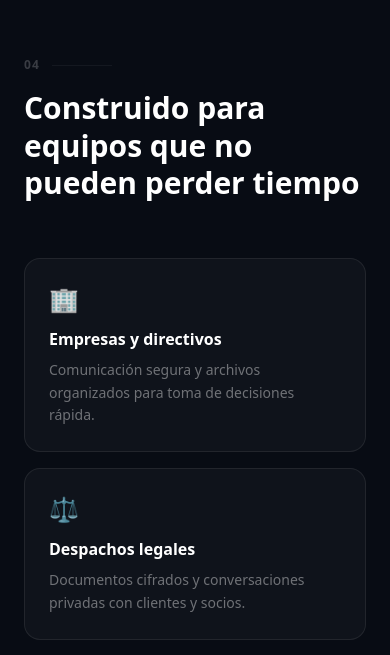
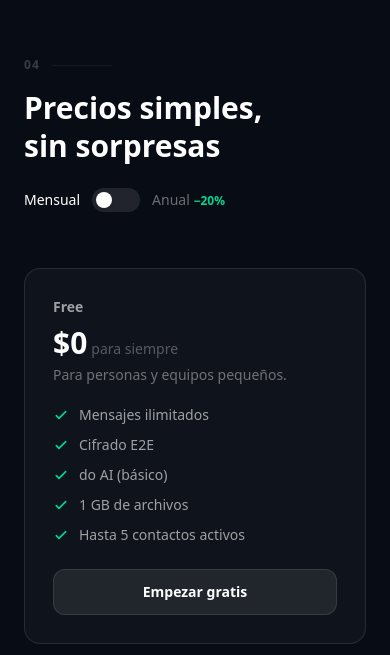
Before and after one commit to abelnvv08/do-chat, a Next.js app: page /landing in a window 390 px wide. Shown: the part 5122-5777 px from the top of the page. Built offline with nearby package versions, Linux system fonts and the light colour scheme.

Commit message:
fix: remove industry-specific section 04 from landing
Co-Authored-By: Claude Sonnet 4.6 <noreply@anthropic.com>

```diff
--- a/src/app/landing/page.tsx
+++ b/src/app/landing/page.tsx
@@ -326,40 +326,11 @@ export default function LandingV2() {
         </div>
       </section>
 
-      {/* ── FOR WHO ── */}
-      <section className="py-24 px-6 border-t border-white/5">
-        <div className="max-w-6xl mx-auto">
-          <div className="flex items-center gap-3 mb-4">
-            <span className="text-xs font-bold text-white/20 tracking-widest uppercase">04</span>
-            <div className="h-px flex-1 bg-white/5 max-w-[60px]" />
-          </div>
-          <h2 className="text-3xl sm:text-4xl font-extrabold mb-14 max-w-xl leading-tight">
-            Construido para equipos que no pueden perder tiempo
-          </h2>
-          <div className="grid sm:grid-cols-2 lg:grid-cols-3 gap-4">
-            {[
-              { emoji: '🏢', title: 'Empresas y directivos', desc: 'Comunicación segura y archivos organizados para toma de decisiones rápida.' },
-              { emoji: '⚖️', title: 'Despachos legales', desc: 'Documentos cifrados y conversaciones privadas con clientes y socios.' },
-              { emoji: '🏥', title: 'Salud y clínicas', desc: 'Coordinación de equipos médicos sin comprometer la privacidad del paciente.' },
-              { emoji: '🏗️', title: 'Construcción y campo', desc: 'Proyectos, planos y reportes centralizados. Sin correos perdidos.' },
-              { emoji: '📊', title: 'Ventas y comercial', desc: 'La IA recuerda seguimientos, agenda reuniones y notifica al equipo.' },
-              { emoji: '🎓', title: 'Educación', desc: 'Grupos de trabajo, tareas compartidas y comunicación con padres y alumnos.' },
-            ].map(u => (
-              <div key={u.title} className="rounded-2xl bg-white/3 border border-white/8 p-6 hover:bg-white/5 transition-colors">
-                <div className="text-2xl mb-3">{u.emoji}</div>
-                <h3 className="font-bold text-white mb-2">{u.title}</h3>
-                <p className="text-white/40 text-sm leading-relaxed">{u.desc}</p>
-              </div>
-            ))}
-          </div>
-        </div>
-      </section>
-
       {/* ── PRICING ── */}
       <section id="precios" className="py-24 px-6 border-t border-white/5">
         <div className="max-w-6xl mx-auto">
           <div className="flex items-center gap-3 mb-4">
-            <span className="text-xs font-bold text-white/20 tracking-widest uppercase">05</span>
+            <span className="text-xs font-bold text-white/20 tracking-widest uppercase">04</span>
             <div className="h-px flex-1 bg-white/5 max-w-[60px]" />
           </div>
           <div className="flex flex-col lg:flex-row lg:items-end justify-between gap-6 mb-14">
```
